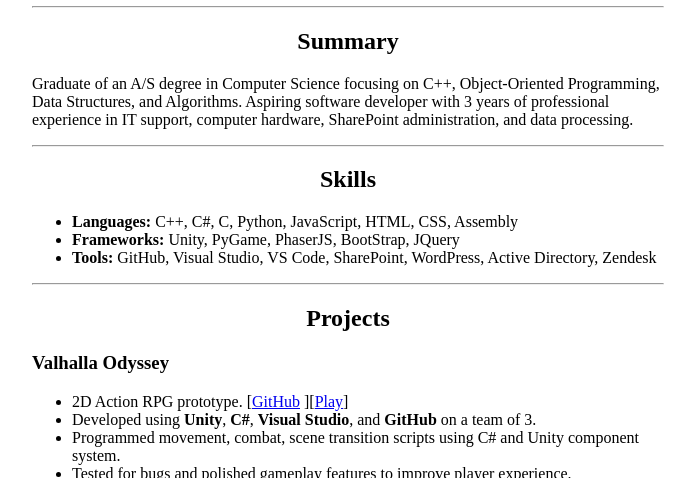
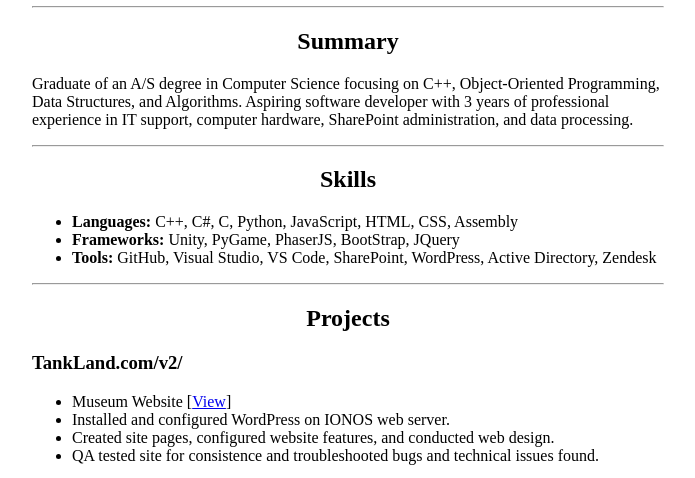
Before and after one commit to ZackOhLantern/resume-020824, a plain HTML site: page index.html in a window 1280 px wide. Shown: the part 312-790 px from the top of the page, without its empty margins (292-987 px from the left). Drawn offline with Linux system fonts and the light colour scheme.

Commit message:
Update index.html
added tankland website project

```diff
--- a/index.html
+++ b/index.html
@@ -36,7 +36,13 @@ support, computer hardware, SharePoint administration, and data processing.</p>
 
     <h2>Projects</h2>
 
-    <h3>Valhalla Odyssey</h3>
+    <h3>TankLand.com/v2/</h3>
+    <ul>
+        <li>Museum Website  [<a href=https://tankland.com/v2/>View</a>]</li>
+        <li>Installed and configured WordPress on IONOS web server. </li>
+        <li>Created site pages, configured website features, and conducted web design.</li>
+        <li>QA tested site for consistence and troubleshooted bugs and technical issues found.</li>
+    </ul>
     <ul>
         <li>2D Action RPG prototype.  [<a href=https://github.com/AndrewScottCooper/Valhalla-Odyssey>GitHub</a> ][<a href=https://andrewscottcooper.itch.io/valhalla-odyssey>Play</a>]</li>
         <li>Developed using <b>Unity</b>, <b>C#</b>, <b>Visual Studio</b>, and <b>GitHub</b> on a team of 3.</li>
```
